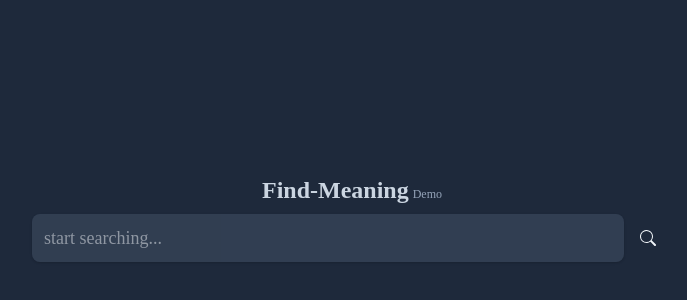
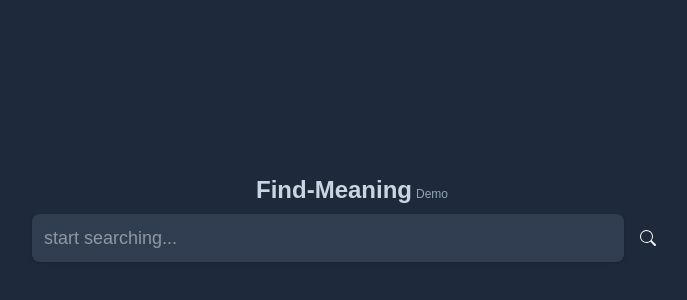
Before and after one commit to supersenior017/find-meaning, a Next.js app: page / in a window 1280 px wide. Shown: the part 182-482 px from the top of the page, without its empty margins (288-975 px from the left). Built offline with nearby package versions, Linux system fonts and the light colour scheme; no server answers.

Commit message:
feat (UI) update font, abstraction

```diff
--- a/src/css/global.css
+++ b/src/css/global.css
@@ -1,5 +1,10 @@
 @tailwind base;
 @tailwind components;
+@layer components {
+  .bg-gradient-blueGray {
+    @apply bg-gradient-to-b from-blueGray-900 to-blueGray-700 via-blueGray-800;
+  }
+}
 @tailwind utilities;
 
 .bg {
@@ -8,4 +13,6 @@
   background-size: 20 * 20;
 }
 
-@import url('https://fonts.googleapis.com/css2?family=Nunito:ital,wght@0,200;0,400;0,600;0,700;0,800;0,900;1,300;1,400;1,700;1,800;1,900&display=swap');
+@import url('https://fonts.googleapis.com/css2?family=Poppins:ital,wght@0,200;0,300;0,400;0,500;0,600;0,700;0,800;0,900;1,400&display=swap');
+
+@import url('https://fonts.googleapis.com/css2?family=Poppins:wght@400;500;600;700;800;900&display=swap');
--- a/src/pages/_app.tsx
+++ b/src/pages/_app.tsx
@@ -9,7 +9,7 @@ const theme = extendTheme({
   styles: {
     global: {
       body: {
-        fontFamily: 'Nunito',
+        fontFamily: 'Poppins, Sans-serif',
       },
     },
   },
@@ -20,6 +20,7 @@ const MyApp: React.FC<{ Component: React.FC; pageProps: any }> = ({
 }): JSX.Element => {
   return (
     <ChakraProvider theme={theme}>
+        <link rel="icon" href="/favicon.ico" />
       <div className="bg">
         <Component {...pageProps} />
       </div>
```
